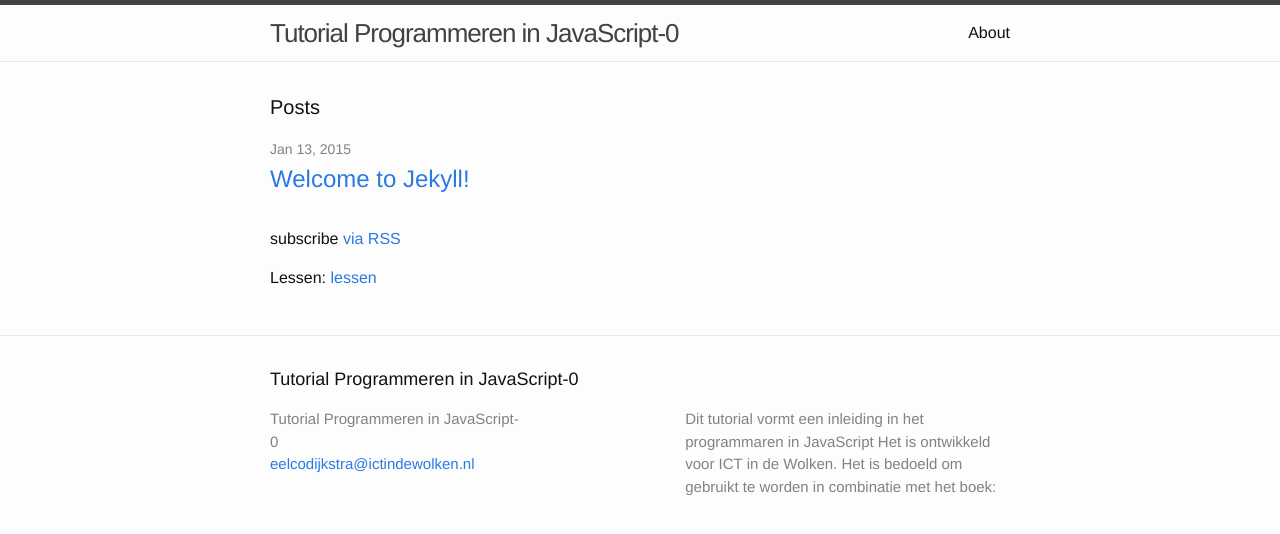
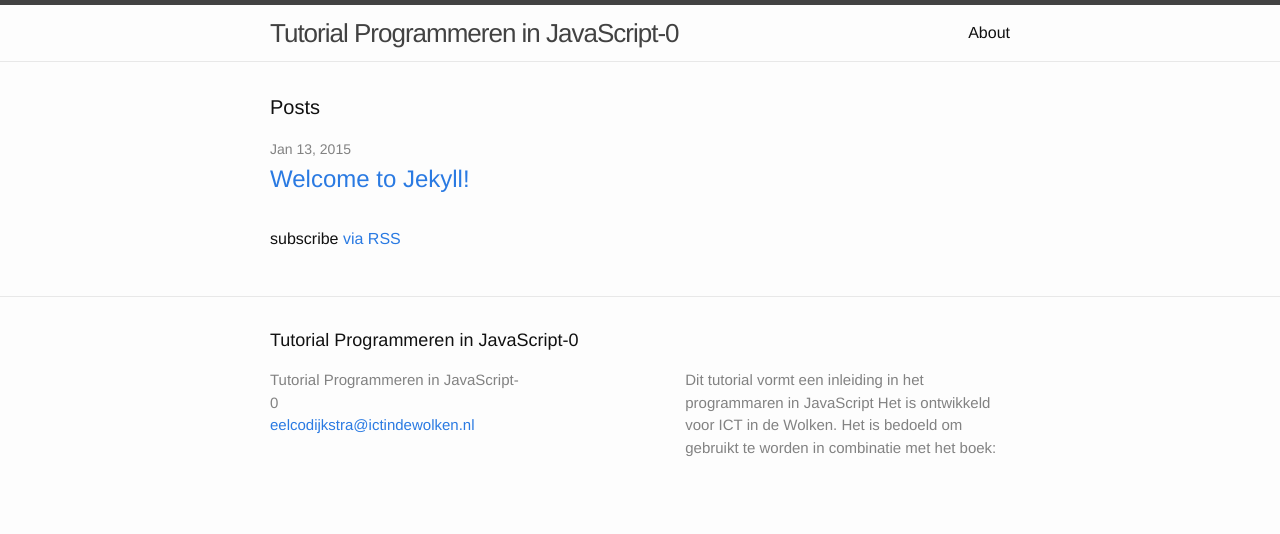
Before and after one commit to eelcodijkstra/pjs0, a Jekyll site: the page built from index.html, in a window 1280 px wide. Shown: the top 534 px of the page. Built offline with Jekyll 4.4.1, drawn with Linux system fonts in a browser that asks for light colours.

Commit message:
Update index.html

```diff
--- a/index.html
+++ b/index.html
@@ -20,6 +20,4 @@ layout: default
 
   <p class="rss-subscribe">subscribe <a href="{{ "/feed.xml" | prepend: site.baseurl }}">via RSS</a></p>
 
-  <p>Lessen: <a href="{{ "/frame.html" | prepend: site.baseurl }}">lessen</a></p>
-
 </div>
```
